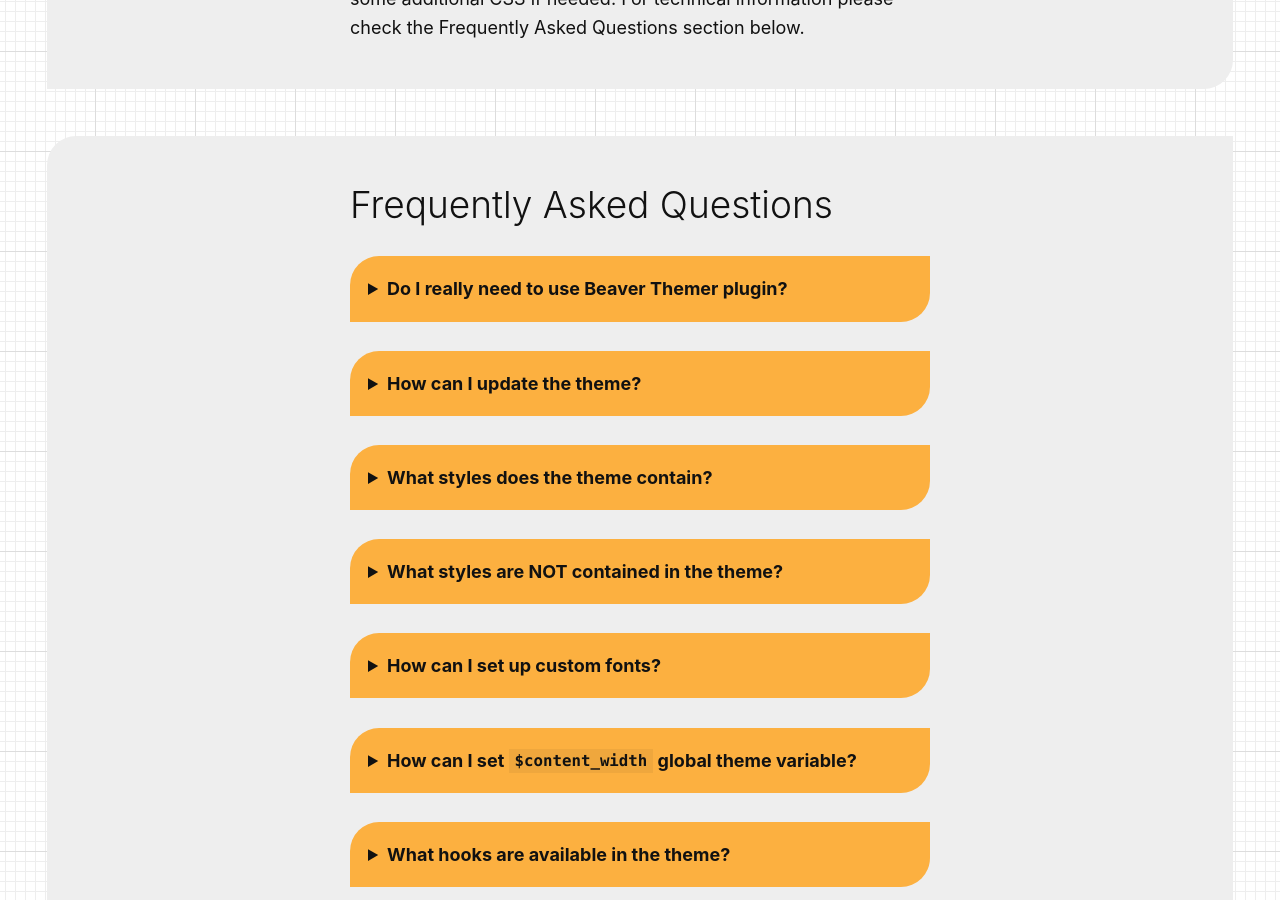
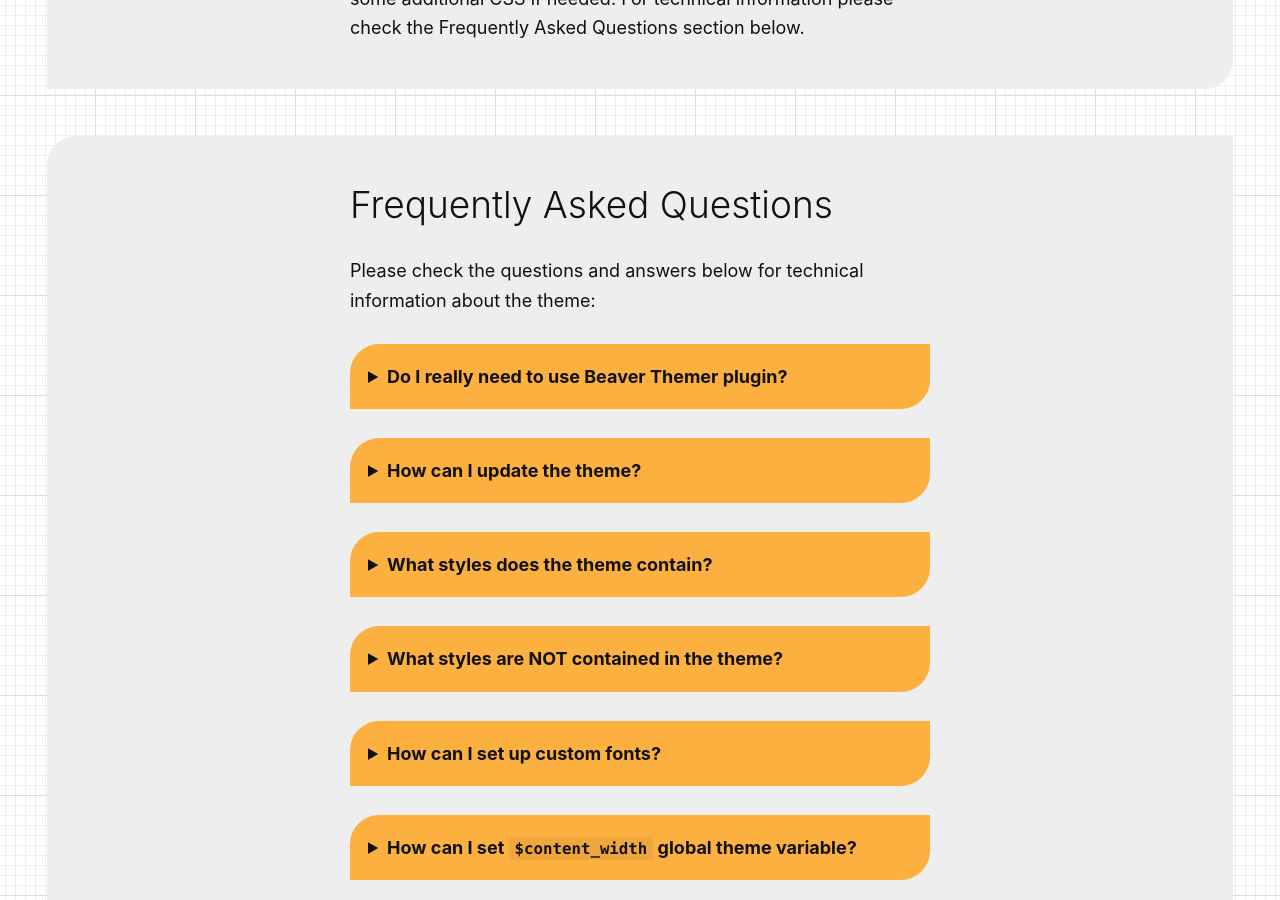
Before and after one commit to webmandesign/playground-for-beaver-themer, a Jekyll site: the page built from index.md, in a window 1280 px wide and 900 px high, scrolled down 2694 px. Built offline with Jekyll 4.4.1, drawn with Linux system fonts in a browser that asks for light colours.

Commit message:
* Updating FAQ

```diff
--- a/_includes/faq.html
+++ b/_includes/faq.html
@@ -1,6 +1,7 @@
 <section class="faq"{% if include.id %} id="{{ include.id }}"{% endif %}>
 	<div class="faq-list">
 		<h2>Frequently Asked Questions</h2>
+		{{ include.content | markdownify }}
 		{% for item in site.data.faq %}
 		<details class="faq-item">
 			<summary class="faq-question">{{ item.q | markdownify }}</summary>
--- a/index.md
+++ b/index.md
@@ -24,6 +24,6 @@ Please make sure to install and activate [**Beaver Themer**](https://www.wpbeave
 
 " %}
 
-{% include faq.html id="faq" %}
+{% include faq.html id="faq" content="Please check the questions and answers below for technical information about the theme:" %}
 
 {% include section-download.html %}
```
